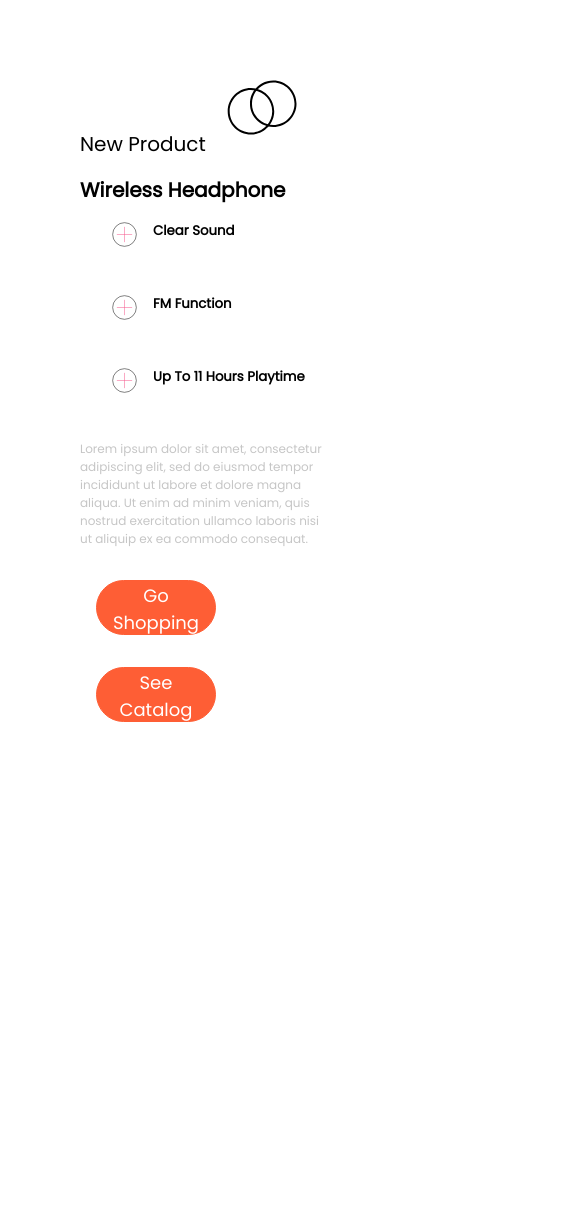
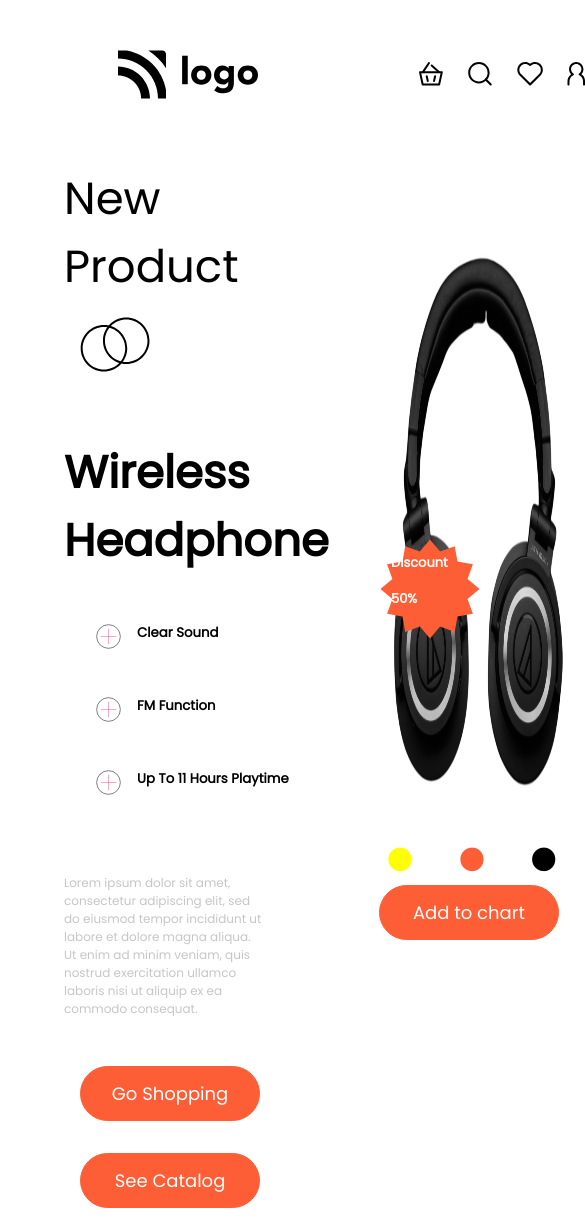
Before and after one commit to punitbathija/product-landing-page, a website: page index.html in a window 390 px wide. Shown: the top 1227 px of the page, 585 px wide, since content can reach past the window. Drawn offline with Linux system fonts and the light colour scheme.

Commit message:
Update index.css

```diff
--- a/css/index.css
+++ b/css/index.css
@@ -124,35 +124,63 @@ h3{
     border: 1px solid #FE5E35;
 }
 
+
 @media screen and (max-width:650px){
+    body{
+        margin: 0;
+    }
 
-    nav{
+    .nav-item{
         display: none;
     }
 
-    h3{
-        font-size: 20px;
+    .right-section{
+        display: flex;
+        flex-direction: column;
+        position: relative;
+        top: -300px;
+        left: 100px;
+    }
+    img[src="./images/discount.svg"]{
+        position: relative;
+        left: 200px;
+        width: 100px;
+        top: -500px;
     }
 
+    .discount-content{
+        position: relative;
+        left: 160px;
+        top: -180px;
+    }
+
+    .discount-content h4{
+        font-size: 13px;
+    }
+    .discount-content h1{
+        font-size: 13px;
+    }
     .intro-section{
         display: flex;
-        flex-wrap: wrap;
-        max-width: 320px;
+        flex-direction: column;
+    }
+
+    img[src="./images/headphones.jpg"]{
+        position: relative;
+        left: 200px;
+        width: 200px;
+    }
+
+    .left-section{
+        display: flex;
+        flex-direction: column;
     }
 
     .left-section h1{
-        font-size: 20px;
-    }
-
-    .headphone-div{
-        display: none;
-    }
-
-    .action-btn{
-        width: 120px;
+        font-size: 45px;
     }
 
     .text{
-        width: 250px;
+        width: 200px;
     }
 }
```
